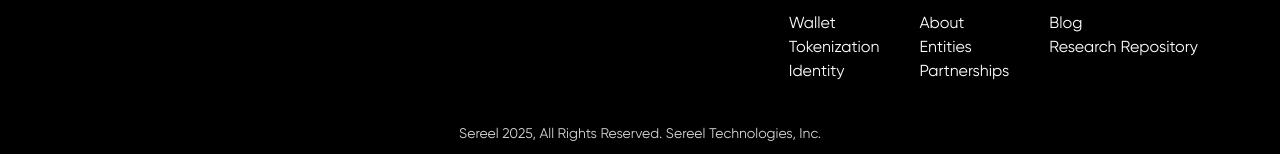
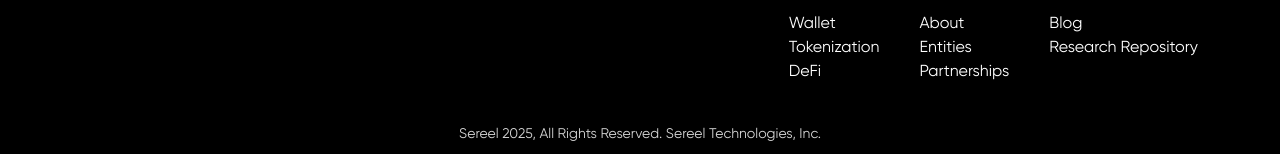
Before and after one commit to 0xsereel/website, a React (Vite) app: page / in a window 1280 px wide. Shown: the part 4184-4338 px from the top of the page. Built offline with nearby package versions, Linux system fonts and the light colour scheme.

Commit message:
remappings

```diff
--- a/src/components/Footer/Footer.tsx
+++ b/src/components/Footer/Footer.tsx
@@ -18,7 +18,7 @@ export const Footer = () => {
               <h3 className="font-gilroy-bold my-5">Solutions</h3>
               <Link to="/solutions/wallet" className="my-3">Wallet</Link> <br />
               <Link to="/solutions/tokenization" className="my-3">Tokenization</Link> <br />
-              <Link to="/solutions/identity" className="my-3">Identity</Link>
+              <Link to="/solutions/identity" className="my-3">DeFi</Link>
             </div>
 
             <div>
--- a/src/components/Header/MenuOptions.tsx
+++ b/src/components/Header/MenuOptions.tsx
@@ -4,7 +4,7 @@ export const MenuOptions = ({ isOpen }: { isOpen: boolean }) => {
   const menuItems = [
     { label: "Wallet", link: "/solutions/wallet" },
     { label: "Tokenization", link: "/solutions/tokenization" },
-    { label: "Identity", link: "/solutions/identity" },
+    { label: "DeFi", link: "/solutions/identity" },
   ];
 
   const getIcon = (index: number) => {
--- a/src/components/Header/MobileMenu.tsx
+++ b/src/components/Header/MobileMenu.tsx
@@ -12,7 +12,7 @@ export const MobileMenu = () => {
   const menuItems = [
     { label: "Noncustodial Wallet Service", link: "/solutions/wallet" },
     { label: "Tokenization", link: "/solutions/tokenization" },
-    { label: "Identity", link: "/solutions/identity" },
+    { label: "DeFi", link: "/solutions/identity" },
   ];
 
   const getIcon = (index: number) => {
```
